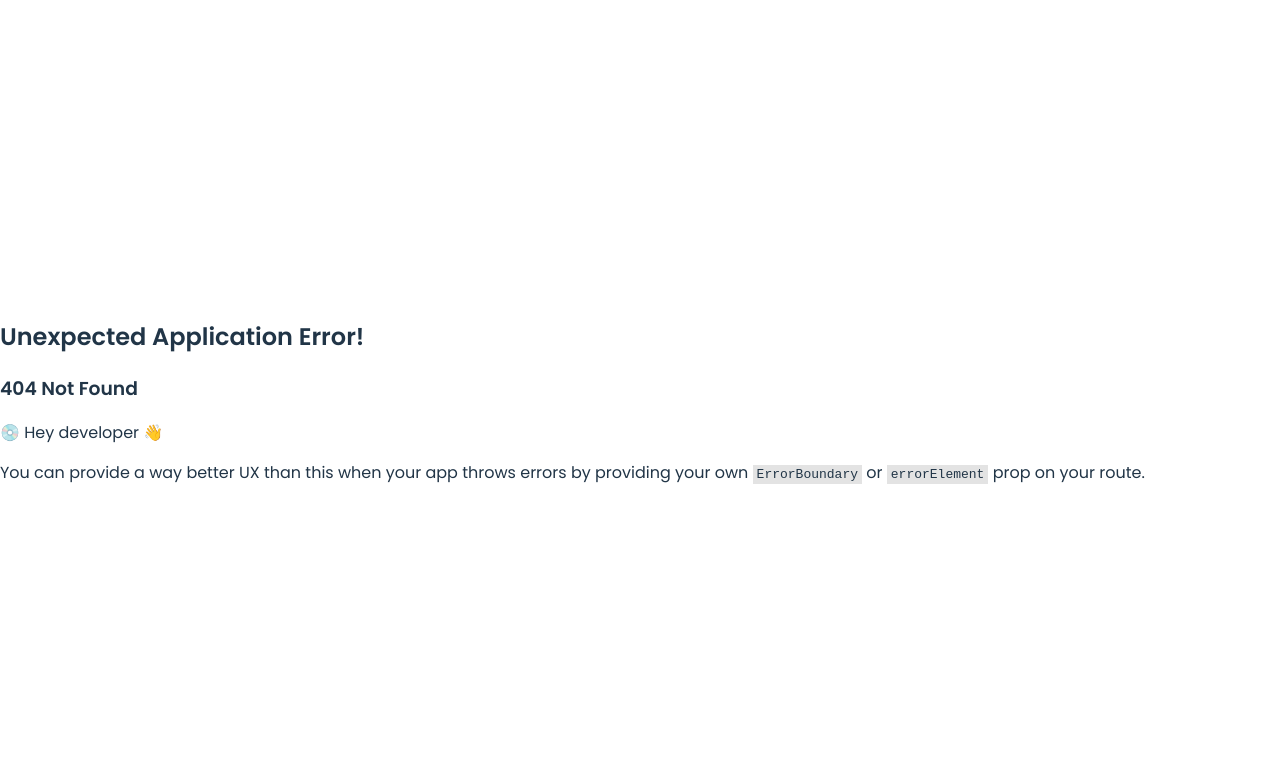
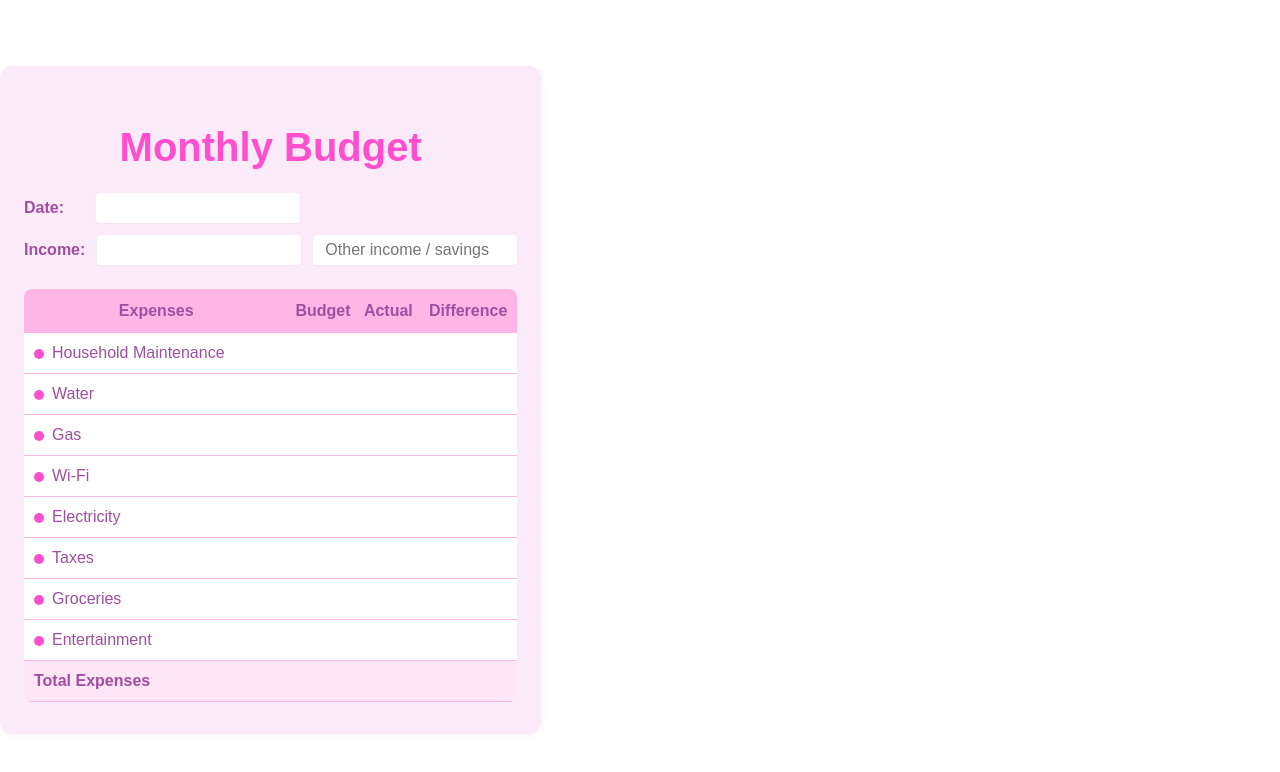
Before and after one commit to CUNY2XTECH-CITYTECH/smartbudget-frontend, a React (Vite) app in the folder frontend/: page /monthly-expense in a window 1280 px wide. Before the commit this address had no page. Shown: the top 772 px of the page. Built offline with nearby package versions, Linux system fonts and the light colour scheme.

Commit message:
added monthly expense

```diff
--- a/frontend/src/main.jsx
+++ b/frontend/src/main.jsx
@@ -7,7 +7,8 @@ import { createBrowserRouter, RouterProvider } from "react-router-dom";
 import Home from "./pages/Home.jsx";
 import Login from "./pages/Login.jsx";
 import Dashboard from './pages/dashboard.jsx';
-// import Signup from "./pages/Signup.jsx";
+import MonthlyExpense from './pages/MonthlyExpense.jsx';
+import Signup from "./pages/Signup.jsx";
 // import NotFound from "./pages/NotFound.jsx";
 
 const router = createBrowserRouter([
@@ -18,7 +19,8 @@ const router = createBrowserRouter([
       { index: true, element: <Home /> },
       { path: 'login', element: <Login /> },
       { path: 'dashboard', element: <Dashboard /> },
-      // { path: 'signup', element: <Signup /> },
+      { path: 'monthly-expense', element: <MonthlyExpense /> },
+      { path: 'signup', element: <Signup /> },
       // { path: '*', element: <NotFound /> },
     ],
   },
--- a/frontend/src/pages/MonthlyExpense.jsx
+++ b/frontend/src/pages/MonthlyExpense.jsx
@@ -1,6 +1,7 @@
-import "./MonthlyExpense.css";
+import "./MontlyExpense.css";
 
-const MonthlyBudget = () => (
+
+const MonthlyExpense = () => (
   <div className="budget-container">
     <h1 className="budget-title">Monthly Budget</h1>
     <form className="budget-form">
--- a/frontend/src/pages/MontlyExpense.css
+++ b/frontend/src/pages/MontlyExpense.css
@@ -0,0 +1,83 @@
+.budget-container {
+  background: #fbeaf7;
+  padding: 32px 24px;
+  max-width: 600px;
+  margin: 40px auto;
+  border-radius: 12px;
+  box-shadow: 0 2px 8px rgba(0,0,0,0.04);
+  font-family: 'Arial', sans-serif;
+}
+
+.budget-title {
+  color: #ff4fcf;
+  font-size: 2.5rem;
+  font-weight: bold;
+  text-align: center;
+  margin-bottom: 24px;
+  font-family: 'Montserrat', Arial, sans-serif;
+}
+
+.budget-form {
+  margin-bottom: 24px;
+}
+
+.budget-row {
+  display: flex;
+  align-items: center;
+  margin-bottom: 12px;
+  gap: 12px;
+}
+
+.budget-row label {
+  font-weight: bold;
+  color: #a04fa0;
+  min-width: 60px;
+}
+
+.budget-input {
+  border: none;
+  border-radius: 4px;
+  background: #fff;
+  padding: 6px 12px;
+  font-size: 1rem;
+  width: 180px;
+  box-shadow: 0 1px 2px rgba(0,0,0,0.04);
+}
+
+.budget-table {
+  width: 100%;
+  border-collapse: collapse;
+  background: #fff;
+  border-radius: 8px;
+  overflow: hidden;
+  font-size: 1rem;
+}
+
+.budget-table th {
+  background: #ffb6e6;
+  color: #a04fa0;
+  font-weight: bold;
+  padding: 10px 0;
+}
+
+.budget-table td {
+  border-bottom: 1px solid #ffb6e6;
+  padding: 8px 10px;
+  color: #a04fa0;
+}
+
+.dot {
+  display: inline-block;
+  width: 10px;
+  height: 10px;
+  background: #ff4fcf;
+  border-radius: 50%;
+  margin-right: 8px;
+  vertical-align: middle;
+}
+
+.total-row td {
+  font-weight: bold;
+  background: #ffe6f7;
+  color: #a04fa0;
+}
--- a/frontend/src/pages/Signup.jsx
+++ b/frontend/src/pages/Signup.jsx
@@ -1,6 +1,6 @@
 import React, { useState } from "react";
 import { useNavigate } from "react-router-dom";
-import "./signup.css"; // make sure this file exists and is correctly named
+import "./Signup.css"; // make sure this file exists and is correctly named
 
 const Signup = () => {
   const [username, setUsername] = useState("");
```
